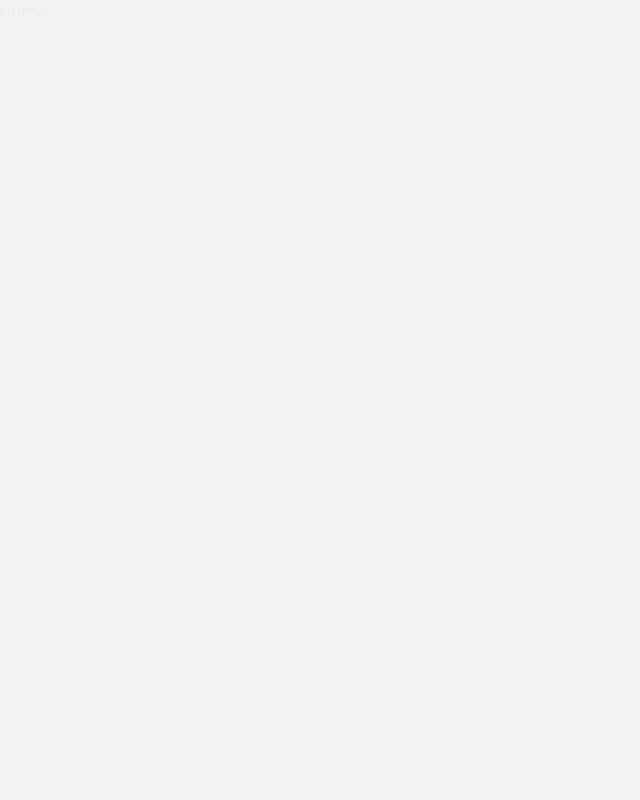
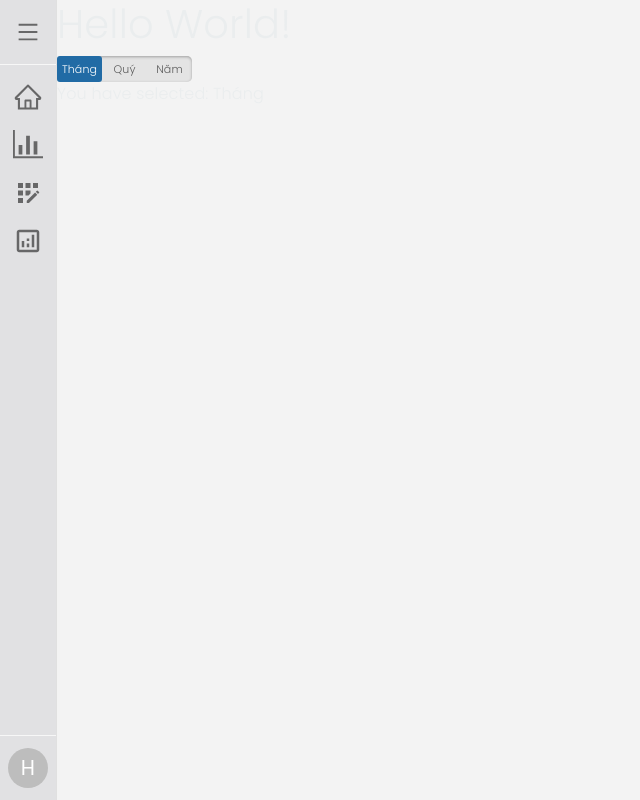
Before and after one commit to nad1011/registry_total, a React (Create React App) app: page /home in a window 1280 px wide. Shown: the whole page, without its empty margins (0-640 px from the left). Built offline with nearby package versions, Linux system fonts and the light colour scheme.

Commit message:
Co-authored-by: Nguyễn Thành Dũng <LostArrows27@users.noreply.github.com>

```diff
--- a/src/App.css
+++ b/src/App.css
@@ -1,4 +1,5 @@
 @import url('https://fonts.googleapis.com/css2?family=Poppins:wght@300&display=swap');
+@import url('https://fonts.googleapis.com/css2?family=Roboto+Mono:wght@400&display=swap');
 
 :root {
   --primary-color: 	#EAEDEE;
--- a/src/components/LineChart.jsx
+++ b/src/components/LineChart.jsx
@@ -1,4 +1,4 @@
-import React, { useEffect, useState } from "react";
+import React from "react";
 import { ResponsiveLine } from "@nivo/line";
 
 function LineChart({ viewOption, data }) {
--- /dev/null
+++ b/src/components/TripleToggleSwitch/Styles.jsx
@@ -0,0 +1,46 @@
+import styled from 'styled-components';
+
+export const Switch = styled.div`
+  font-family: "Lucida Grande", Tahoma, Verdana, sans-serif;
+  position: relative;
+  height: 26px;
+  width: 135px;
+  background-color: #e4e4e4;
+  border-radius: 5px;
+  box-shadow: inset 0 1px 3px rgba(0, 0, 0, 0.3), 0 1px rgba(255, 255, 255, 0.1);
+`;
+
+export const SwitchRadio = styled.input`
+  display: none;
+`;
+
+export const SwitchSelection = styled.span`
+  display: block;
+  position: absolute;
+  z-index: 1;
+  top: 0px;
+  left: 0px;
+  width: 45px;
+  height: 26px;
+  background: #216BA5;
+  border-radius: 3px;
+  transition: left 0.25s ease-out;
+`;
+
+export const SwitchLabel = styled.label`
+  position: relative;
+  z-index: 2;
+  float: left;
+  width: 45px;
+  line-height: 26px;
+  font-size: 11px;
+  color: rgba(0, 0, 0, 0.6);
+  text-align: center;
+  cursor: pointer;
+
+  ${SwitchRadio}:checked + &{
+    transition: 0.15s ease-out;
+    color: #fff;
+  }
+
+`;
--- /dev/null
+++ b/src/components/TripleToggleSwitch/TripleToggleSwitch.jsx
@@ -0,0 +1,57 @@
+import React, { useState, useEffect } from "react";
+import {
+  Switch,
+  SwitchLabel,
+  SwitchRadio,
+  SwitchSelection,
+} from "./Styles.jsx";
+
+function ToggleSwitch ({ values, selected, onChange, changeGraph }) {
+  const [selectedState, setSelectedState] = useState(selected);
+  const titleCase = (str) =>
+    str
+      .split(/\s+/)
+      .map((w) => w[0].toUpperCase() + w.slice(1))
+      .join(" ");
+
+  const ClickableLabel = ({ title, onChange, id }) => (
+    <SwitchLabel onClick={() => onChange(title)} className={id}>
+      {titleCase(title)}
+    </SwitchLabel>
+  );
+
+  const ConcealedRadio = ({ value, selected }) => (
+    <SwitchRadio type="radio" name="switch" checked={selected === value} />
+  );
+  useEffect(() => {
+    setSelectedState(selected);
+  }, [selected]);
+
+  const handleChange = (val) => {
+    setSelectedState(val);
+    if (onChange) onChange(val);
+    changeGraph();
+  };
+
+  const selectionStyle = () => {
+    return {
+      left: `${(values.indexOf(selectedState) / 3) * 100}%`,
+    };
+  };
+
+  return (
+    <Switch>
+      {values.map((val) => {
+        return (
+          <span key={val}>
+            <ConcealedRadio value={val} selected={selectedState} />
+            <ClickableLabel title={val} onChange={handleChange} />
+          </span>
+        );
+      })}
+      <SwitchSelection style={selectionStyle()} />
+    </Switch>
+  );
+};
+
+export default ToggleSwitch;
--- a/src/pages/Home/Home.jsx
+++ b/src/pages/Home/Home.jsx
@@ -1,3 +1,25 @@
-export default function Home() {
-  return <div>Home</div>;
+import React, { useState } from 'react';
+import ToggleSwitch from '../../components/TripleToggleSwitch/TripleToggleSwitch';
+import Page from '../Page/Page';
+
+function App() {
+  const [selectedValue, setSelectedValue] = useState('Tháng');
+
+  const handleToggle = (value) => {
+    setSelectedValue(value);
+  }
+
+  return (
+    <Page>
+      <h1>Hello World!</h1>
+      <ToggleSwitch
+        values={['Tháng', 'Quý', 'Năm']}
+        selected={selectedValue}
+        onChange={handleToggle}
+      />
+      <p>You have selected: {selectedValue}</p>
+    </Page>
+  );
 }
+
+export default App;
--- a/src/pages/SignIn/SignIn.jsx
+++ b/src/pages/SignIn/SignIn.jsx
@@ -127,7 +127,7 @@ export default function SignIn({ transfer }) {
                   sx={{
                     color: "var(--avatar-color)",
                     fontWeight: "bold",
-                    fontFamily: "poppins",
+                    fontFamily: "Roboto Mono",
                   }}
                 >
                   Registry Total
@@ -138,7 +138,7 @@ export default function SignIn({ transfer }) {
                   variant="h3"
                   sx={{
                     color: "var(--primary-color)",
-                    fontFamily: "poppins",
+                    fontFamily: "roboto mono",
                     fontWeight: "bold",
                   }}
                 >
@@ -148,7 +148,7 @@ export default function SignIn({ transfer }) {
                   variant="h3"
                   sx={{
                     color: "var(--primary-color)",
-                    fontFamily: "poppins",
+                    fontFamily: "roboto mono",
                     fontWeight: "bold",
                   }}
                 >
@@ -177,7 +177,11 @@ export default function SignIn({ transfer }) {
             >
               <Typography
                 variant="h4"
-                sx={{ color: "var(--avatar-color)", fontFamily: "poppins" }}
+                sx={{
+                  color: "var(--avatar-color)",
+                  fontFamily: "roboto mono",
+                  fontWeight: "bold",
+                }}
               >
                 Sign in
               </Typography>
@@ -202,7 +206,7 @@ export default function SignIn({ transfer }) {
                 required
                 type="password"
                 name="password"
-                label="Mật khẩu"
+                label="Password"
                 variant="standard"
                 sx={{ width: 1, my: 2, fontFamily: "poppins" }}
                 InputProps={{
@@ -222,9 +226,11 @@ export default function SignIn({ transfer }) {
                   alignSelf: "flex-end",
                   mt: 1,
                   fontFamily: "poppins",
+                  fontWeight: "bold",
+                  fontSize: 14,
                   color: "var(--primary-color)",
                   textDecoration: "none",
-                  ':hover': {color: "var(--border-color)",}
+                  ":hover": { color: "var(--border-color)" },
                 }}
               >
                 Forget password
--- a/src/pages/Statistic/Statistic.jsx
+++ b/src/pages/Statistic/Statistic.jsx
@@ -10,8 +10,8 @@ import {
   getRegistrationDate,
   getExpirationDate,
 } from "../../firebase/firebase";
-
 import { useState, useEffect } from "react";
+import ToggleSwitch from "../../components/TripleToggleSwitch/TripleToggleSwitch";
 
 // var tableData = [];
 
@@ -19,7 +19,7 @@ export default function Statistic() {
   // data de truyen vao line graph
   const [data, setData] = useState([
     {
-      id: "japan",
+      id: "statistic",
       color: "hsl(62, 70%, 50%)",
       data: [
         {
@@ -65,13 +65,14 @@ export default function Statistic() {
       ],
     },
   ]);
+
   const [tableData, setTableData] = useState([]);
   // list data from database
   const [currentList, setCurrentList] = useState([]);
   const [expiredList, setExpiredList] = useState([]);
   const [list, setList] = useState([]);
 
-  const [viewOption, setViewOption] = useState("");
+  const [viewOption, setViewOption] = useState("Tháng");
   const [expiredView, setExpiredView] = useState();
 
   useEffect(() => {
@@ -84,7 +85,6 @@ export default function Statistic() {
 
     getNewData();
   }, []);
-
   const sortByYear = () => {
     const listSortByYear = {
       2014: 0,
@@ -276,7 +276,13 @@ export default function Statistic() {
               p: 1,
             }}
           >
-            <Dropdown transfer={onChangeDropdown} changeGraph={handle} />
+            <ToggleSwitch
+              values={["Tháng", "Quý", "Năm"]}
+              selected={viewOption}
+              onChange={onChangeDropdown}
+              changeGraph={handle}
+            />
+            {/* <Dropdown transfer={onChangeDropdown} changeGraph={handle} /> */}
           </Box>
         </Grid>
         <Grid
```
